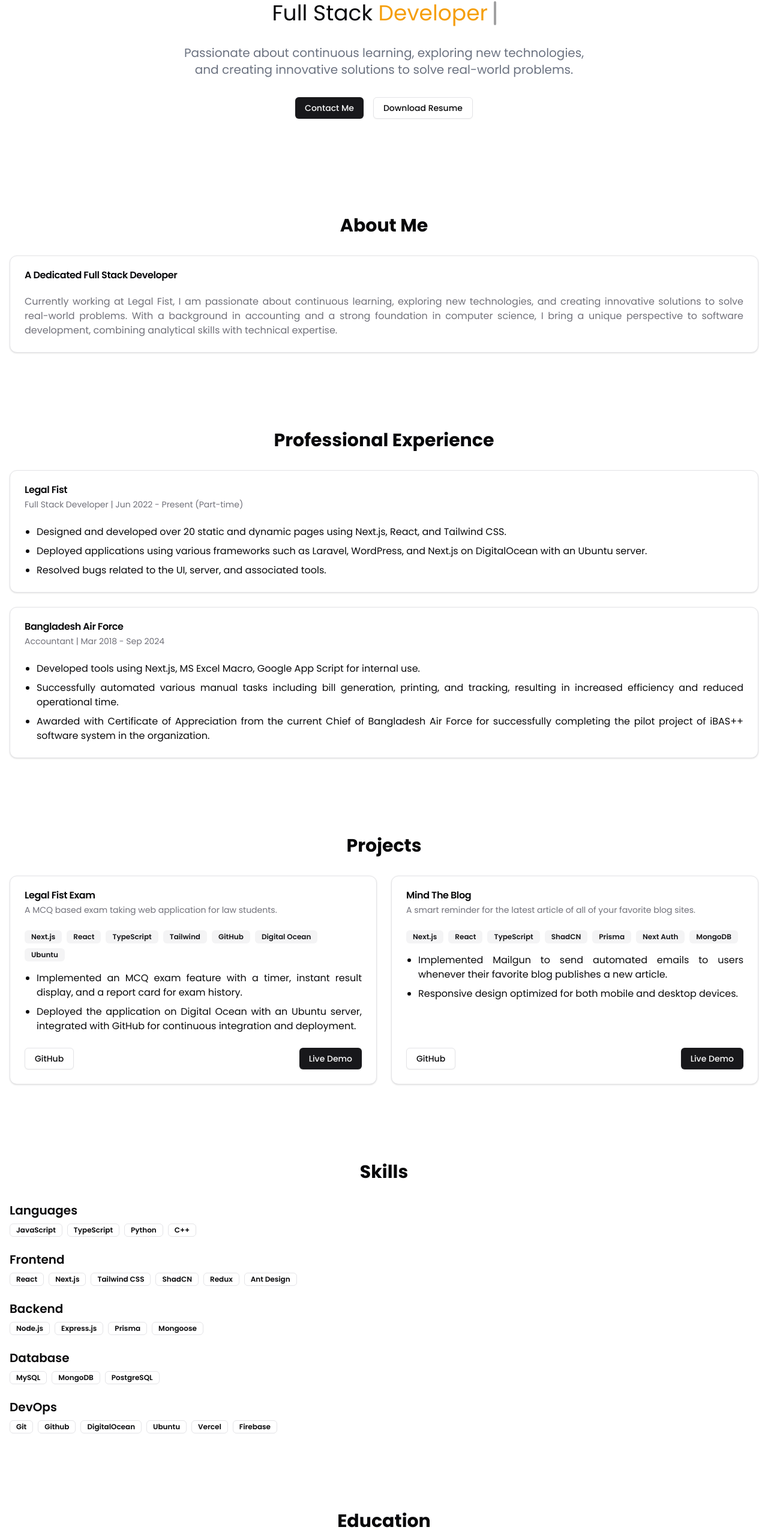
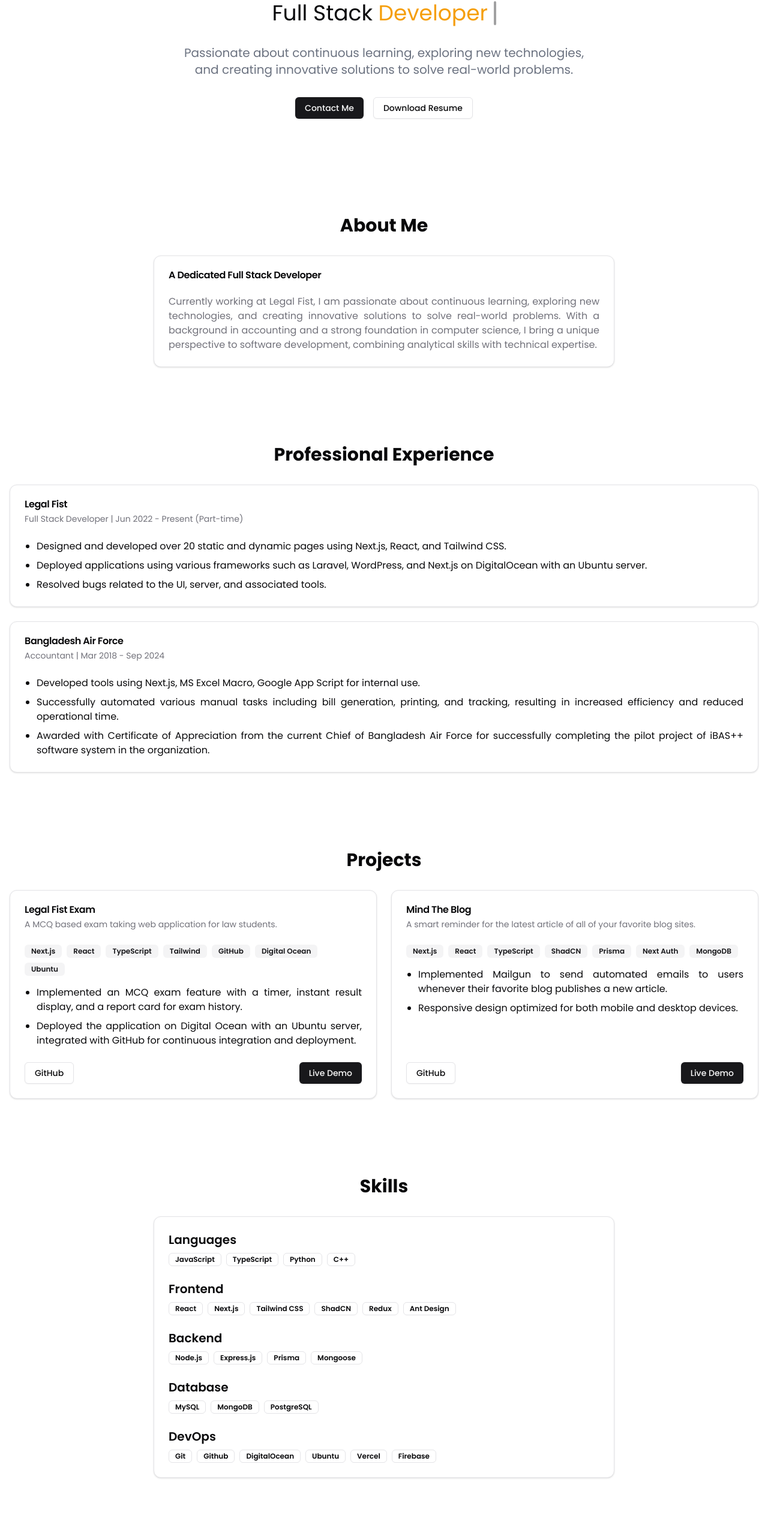
Before and after one commit to ctafsiras/ctafsiras, a Next.js app: page / in a window 1280 px wide. Shown: the part 227-2793 px from the top of the page at 60% size. Built offline with nearby package versions, Linux system fonts and the light colour scheme.

Commit message:
skill fixed

```diff
--- a/src/components/about.tsx
+++ b/src/components/about.tsx
@@ -2,7 +2,7 @@ import { Card, CardContent, CardHeader, CardTitle } from "@/components/ui/card";
 
 export function About() {
   return (
-    <section id="about" className="py-16">
+    <section id="about" className="py-16 max-w-3xl mx-auto">
       <h2 className="text-3xl font-bold text-center mb-8">About Me</h2>
       <Card>
         <CardHeader>
--- a/src/components/education.tsx
+++ b/src/components/education.tsx
@@ -2,7 +2,7 @@ import { Card, CardContent, CardHeader, CardTitle } from "@/components/ui/card";
 
 export function Education() {
   return (
-    <section id="education" className="py-16">
+    <section id="education" className="py-16 max-w-3xl mx-auto">
       <h2 className="text-3xl font-bold text-center mb-8">Education</h2>
       <Card>
         <CardHeader>
--- a/src/components/skills.tsx
+++ b/src/components/skills.tsx
@@ -1,4 +1,5 @@
 import { Badge } from "@/components/ui/badge";
+import { Card, CardContent } from "./ui/card";
 
 export function Skills() {
   const skillCategories = [
@@ -32,12 +33,16 @@ export function Skills() {
   ];
 
   return (
-    <section id="skills" className="py-16">
+    <section id="skills" className="py-16 max-w-3xl mx-auto">
       <h2 className="text-3xl font-bold text-center mb-8">Skills</h2>
-      <div className="space-y-6">
+      <Card>
+        <CardContent>
+          <div className="space-y-6 pt-6">
             {skillCategories.map((category, index) => (
               <div key={index}>
-            <h3 className="text-xl font-semibold mb-2">{category.category}</h3>
+                <h3 className="text-xl font-semibold mb-2">
+                  {category.category}
+                </h3>
                 <div className="flex flex-wrap gap-2">
                   {category.skills.map((skill, idx) => (
                     <Badge key={idx} variant="outline">
@@ -48,6 +53,8 @@ export function Skills() {
               </div>
             ))}
           </div>
+        </CardContent>
+      </Card>
     </section>
   );
 }
```
Lines whose indentation alone changed are shown as unchanged.
